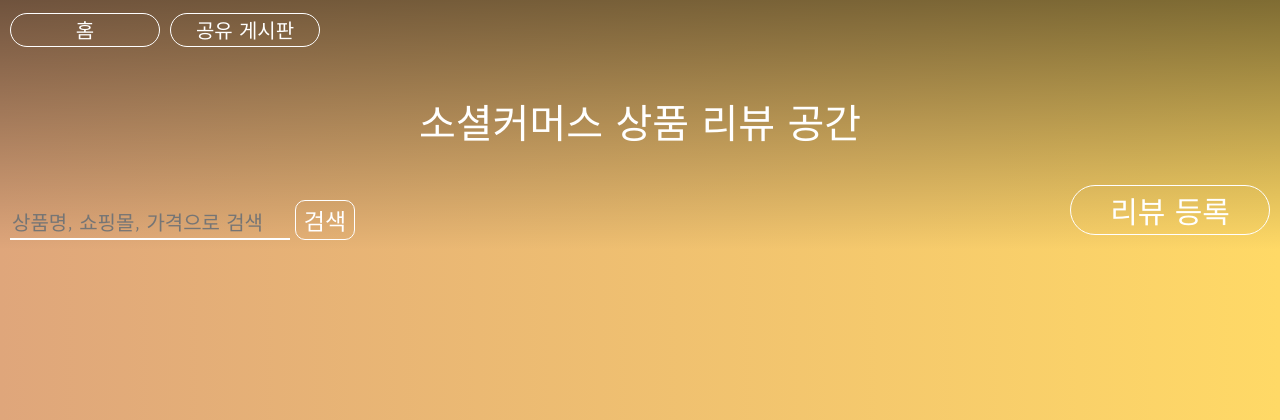
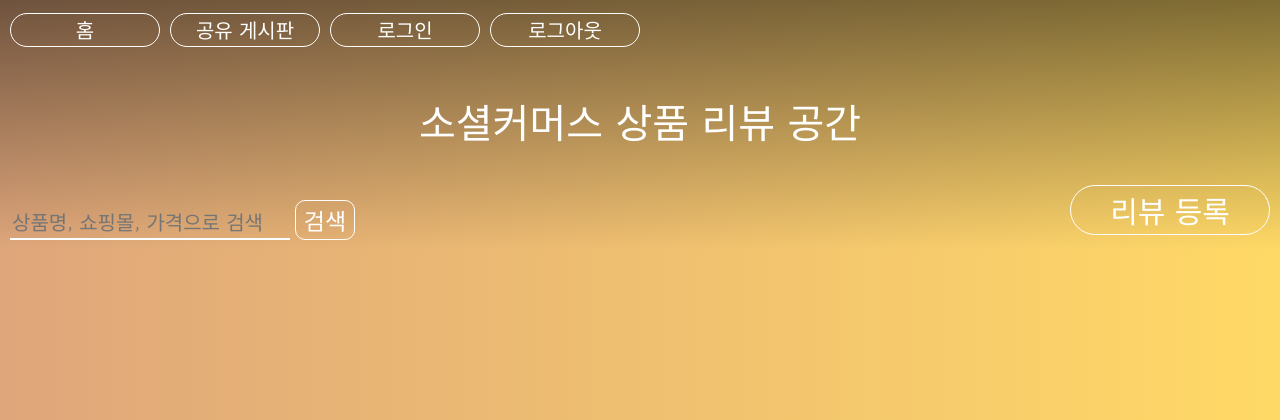
Before and after one commit to seungheyon/HH99_1stProject, a Flask app: page / in a window 1280 px wide. Shown: the top 420 px of the page. Run offline with Flask 3, Linux system fonts and the light colour scheme; data that the repository does not hold is empty; some libraries are stand-ins or nearby versions.

Commit message:
메인페이지에 로그인, 로그아웃 버튼 추가, 로그인 토큰 확인 진행 중중

```diff
--- a/search/app.py
+++ b/search/app.py
@@ -3,9 +3,11 @@ from werkzeug.security import generate_password_hash, check_password_hash
 import certifi
 import ssl
 
-from flask import Flask, render_template, request, jsonify, redirect, url_for
+from flask import Flask, make_response, render_template, request, jsonify, redirect, url_for
+from flask_jwt_extended import *
+from flask_login import LoginManager, UserMixin, login_user, logout_user, login_required
 
-from flask_jwt_extended import *
+
 import os
 import jwt
 import datetime
@@ -34,6 +36,17 @@ def home():
 def board():
 	return render_template('sub.html')
 
+
+
+############################# 사용자 검증 #################################
+# 게시글 등록 시 로그인 여부 확인
+@app.route('/check_token')
+@jwt_required
+def check_token():
+    return jsonify({'msg': 'Token is valid'})
+
+
+##########################################################################
 
 
 
@@ -117,6 +130,14 @@ def register():
    dbUser.member.insert_one(doc)
    return jsonify({'msg':'가입완료'})
 
+#로그아웃
+@app.route('/token/remove', methods=['POST'])
+def logout():
+   resp = jsonify({'logout': True})
+   resp = make_response(redirect('/'))
+   unset_jwt_cookies(resp)
+   return resp
+
 # JWT 매니저 활성화
 app.config.update(DEBUG = True, JWT_SECRET_KEY = "thisissecertkey" )
 # 정보를 줄 수 있는 과정도 필요함 == 토큰에서 유저 정보를 받음
--- a/search/templates/index.html
+++ b/search/templates/index.html
@@ -60,11 +60,45 @@
             border: 1px solid white;
         }
 
-        .mytitle .community-btn {
+        .mytitle .community-btn  {
             position: absolute;
             width: 150px;
             top: 30px;
             left: 170px;
+            transform: translate(0%, -50%);
+            font-size: 20px;
+            color: white;
+            z-index: 2;
+            text-align: center;
+            background-color: transparent;
+            color: white;
+
+            border-radius: 50px;
+            border: 1px solid white;
+        }
+
+        .mytitle .log_btn1 {
+            position: absolute;
+            width: 150px;
+            top: 30px;
+            left: 330px;
+            transform: translate(0%, -50%);
+            font-size: 20px;
+            color: white;
+            z-index: 2;
+            text-align: center;
+            background-color: transparent;
+            color: white;
+
+            border-radius: 50px;
+            border: 1px solid white;
+        }
+
+        .mytitle .log_btn2 {
+            position: absolute;
+            width: 150px;
+            top: 30px;
+            left: 490px;
             transform: translate(0%, -50%);
             font-size: 20px;
             color: white;
@@ -336,6 +370,49 @@
             popup.style.display = "none";
         }
 
+        // 토큰 확인(진행중)
+        function chkTkn() {
+            // JWT 토큰을 어떻게 가져올지에 따라 코드가 달라질 수 있습니다.
+            const cookies = document.cookie.split(';');
+            const tokenCookie = cookies.find(cookie => cookie.trim().startsWith('mytoken='));
+            const token = tokenCookie ? tokenCookie.split('=')[1] : null;
+            console.log("token : ",token);
+            if (token) {
+                // JWT 토큰을 헤더에 담아 서버로 요청을 보냅니다.
+                fetch('/check_token', {
+                    headers: {
+                        'Authorization': `Bearer ${token}`
+                    }
+                })
+                    .then(response => response.json())
+                    .then(data => {
+                        // 토큰이 유효하다면 리뷰 등록 폼을 보여줍니다.
+                        open_box();
+                    })
+                    .catch(error => {
+                        // 토큰이 유효하지 않다면 로그인 폼을 보여줍니다.
+                        console.log("토큰이 있긴 있다");
+                        open_box();
+                        //alert("로그인 후 이용해 주세요!");
+                    })
+            } else {
+                // 로그인 폼을 보여줍니다.
+                console.log("토큰이 없다");
+                alert("로그인 후 이용해 주세요!");
+            }
+        }
+
+        function logout() {
+            $.ajax({
+                type:"POST",
+                url:"/token/remove",
+                data:{},
+                success:function (response){
+                    console.log($.cookie('mytoken'));
+                    alert("로그아웃 되셨습니다.");
+                }
+            })
+        }
 
 
 
@@ -348,6 +425,10 @@
         <button class="menu-btn" onclick="location.href = '/'">홈</button>
         <!-- 게시판 버튼 -->
         <button class="community-btn" onclick="location.href = 'sub' ">공유 게시판</button>
+        <!-- 로그인 버튼 -->
+        <button class="log_btn1" onclick="location.href = '/login'">로그인</button>
+        <!-- 로그아웃 버튼 -->
+        <button class="log_btn2" onclick="logout()">로그아웃</button>
         <h1 style="color: white;">소셜커머스 상품 리뷰 공간</h1>
         <!-- 검색기능 -->
         <div class="search-bar">
@@ -355,7 +436,7 @@
             <button id="searchBtn" type="submit">검색</button>
         </div>
         <!-- 리뷰 등록 입력 정보-->
-        <button class="review-btn" id="modal_btn" onclick="open_box()">리뷰 등록</button>
+        <button class="review-btn" id="modal_btn" onclick="chkTkn()">리뷰 등록</button>
         <div class="black_bg"></div>
         <div class="modal_wrap">
             <div>
```
Also changed, not shown: search/api.py (+7 -7 lines).
